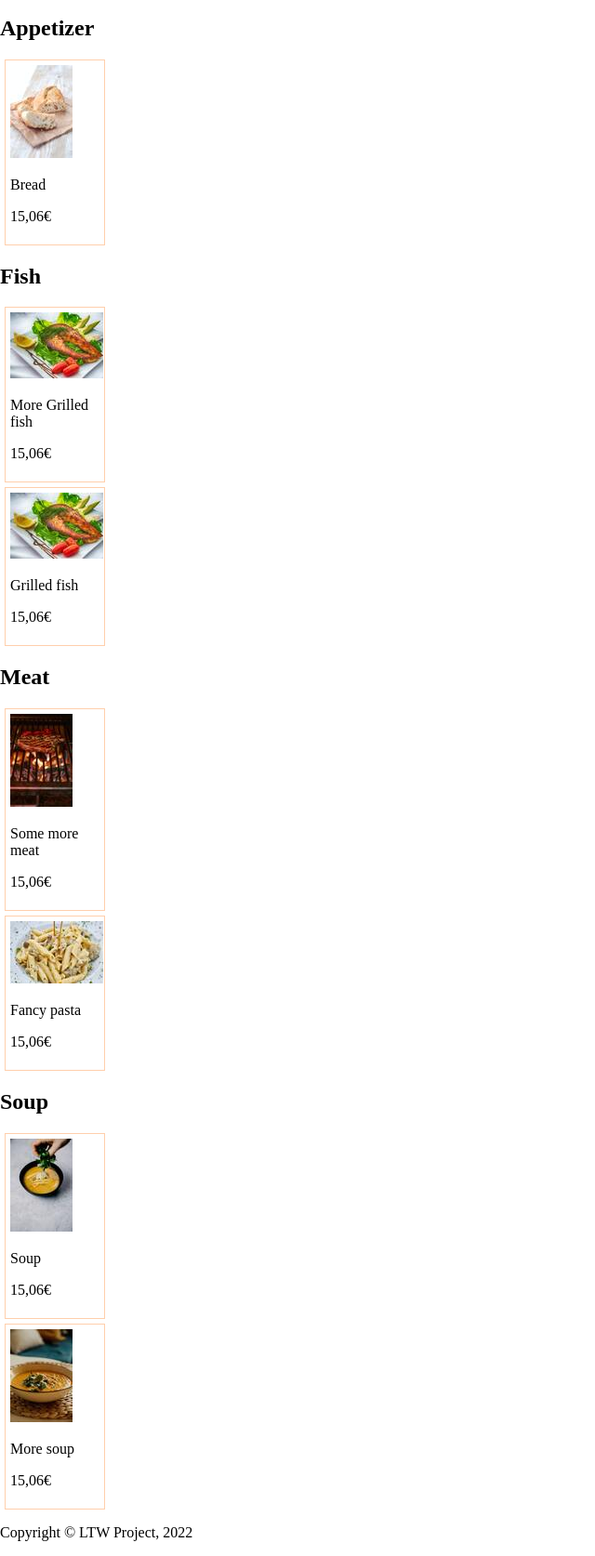
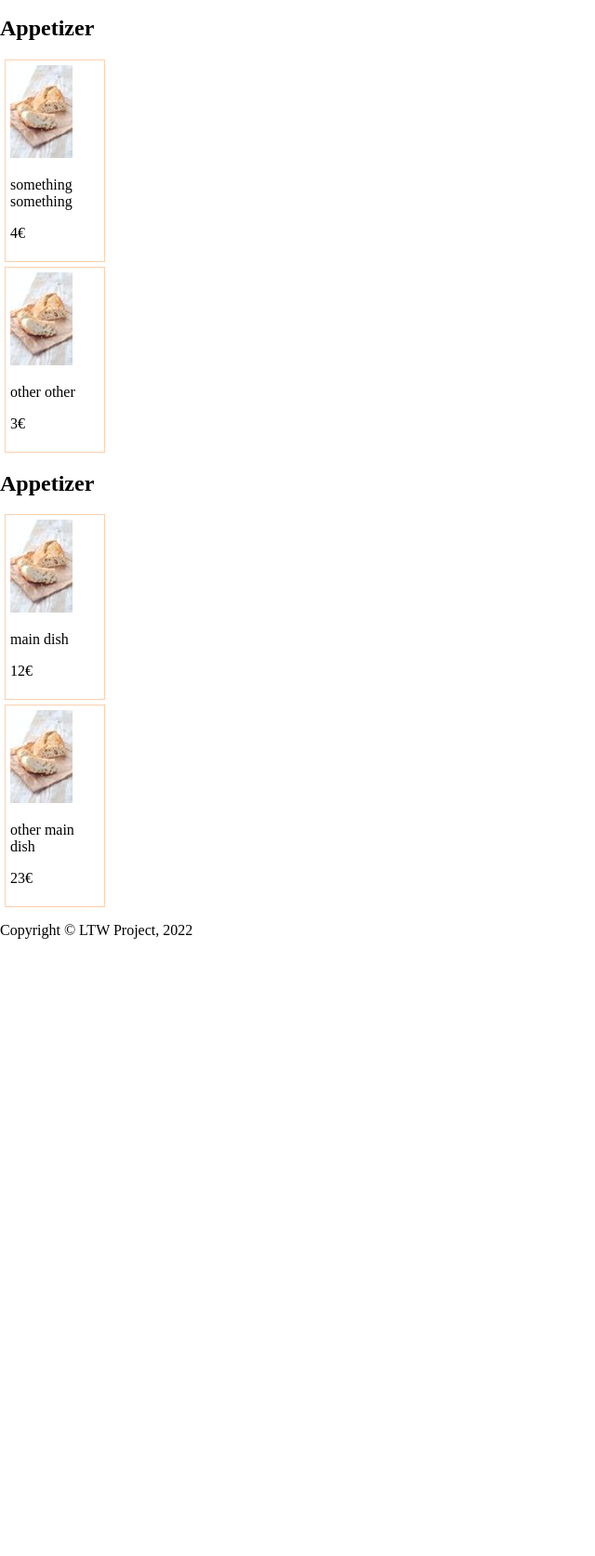
Before and after one commit to ICWeiner/FEUP-LTW, a PHP site: page /restaurantPage.php in a window 1280 px wide. Shown: the part 183-1857 px from the top of the page at 93% size, without its empty margins (0-640 px from the left). After the commit the page ends 1193 px from the top, so only its background shows below. Run offline with PHP 8.4, Linux system fonts and the light colour scheme.

Commit message:
finished template for restaurant page

```diff
--- a/restaurantPage.php
+++ b/restaurantPage.php
@@ -1,90 +1,22 @@
-<!DOCTYPE html>
-    <html lang="en">
-    <head>
-        <meta charset="UTF-8">
-        <link rel="stylesheet" href="style.css">
-        <title>Brand Spanking NEW Unter Eats</title>
-    </head>
-    <body>
+<?php
+    declare(strict_types = 1);
 
-        <header>
-            <h1>NEW Unter Eats</h1>
-            <a href="cart.php">Cart
-            <img src="./TestImages/cartIcon.png" alt="cart icon"></a>
-            <p>Nome de utilizador</p>
-        </header>
+    require_once('templates/common.tpl.php');
 
-        <main>
+    //TODO: take this array out and read this data from DB instead
+    $appetizers = array(
+        array('name' => 'something something','price'=>'4'),
+        array('name' => 'other other','price'=>'3')
+    );
 
-        <h2>Restaurant: Someplace Special - Porto</h2>
+    $dishes = array(
+        array('name' => 'main dish','price'=>'12'),
+        array('name' => 'other main dish','price'=>'23')
+    );
 
-        <section class="category" id="appetizer">
-            <h2>Appetizer</h2>
-            <div>
 
-                <img src="testImages/bread.jpg" alt="foto do prato">
-                <p hidden>There are many variations of passages of Lorem Ipsum available, but the majority have suffered alteration in some form, by injected humour, or randomised words which don't look even slightly believable.</p>
-                <p>Bread</p>
-                <p>15,06&euro;</p>
-            </div>
-        </section>
 
-        <section class="category" id="fish">
-            <h2>Fish</h2>
-            <div>
-
-                    <img src="testImages/fish.jpg" alt="foto do prato">
-                    <p hidden>There are many variations of passages of Lorem Ipsum available, but the majority have suffered alteration in some form, by injected humour, or randomised words which don't look even slightly believable.</p>
-                    <p>More Grilled fish</p>
-                    <p>15,06&euro;</p>
-            </div>
-            <div>
-
-                    <img src="testImages/fish.jpg" alt="foto do prato">
-                    <p hidden>There are many variations of passages of Lorem Ipsum available, but the majority have suffered alteration in some form, by injected humour, or randomised words which don't look even slightly believable.</p>
-                    <p>Grilled fish</p>
-                    <p>15,06&euro;</p>
-            </div>
-        </section>
-
-        <section class="category" id="meat">
-            <h2>Meat</h2>
-            <div>
-
-                    <img src="testImages/meat.jpg" alt="foto do prato">
-                    <p hidden>There are many variations of passages of Lorem Ipsum available, but the majority have suffered alteration in some form, by injected humour, or randomised words which don't look even slightly believable.</p>
-                    <p>Some more meat</p>
-                    <p>15,06&euro;</p>
-            </div>
-            <div>
-
-                    <img src="testImages/pasta.jpg" alt="foto do prato">
-                    <p hidden>There are many variations of passages of Lorem Ipsum available, but the majority have suffered alteration in some form, by injected humour, or randomised words which don't look even slightly believable.</p>
-                    <p>Fancy pasta</p>
-                    <p>15,06&euro;</p>
-            </div>
-        </section>
-
-        <section class="category" id="soup">
-            <h2>Soup</h2>
-            <div>
-
-                    <img src="testImages/soup2.jpg" alt="foto do prato">
-                    <p hidden>There are many variations of passages of Lorem Ipsum available, but the majority have suffered alteration in some form, by injected humour, or randomised words which don't look even slightly believable.</p>
-                    <p>Soup</p>
-                    <p>15,06&euro;</p>
-            </div>
-            <div>
-
-                    <img src="testImages/soup1.jpg" alt="foto do prato">
-                    <p hidden>There are many variations of passages of Lorem Ipsum available, but the majority have suffered alteration in some form, by injected humour, or randomised words which don't look even slightly believable.</p>
-                    <p>More soup</p>
-                    <p>15,06&euro;</p>
-            </div>
-        </section>
-    </main>
-    <footer>
-        <p>Copyright &copy; LTW Project, 2022</p>
-    </footer>
-    </body>
-</html>
+    drawHeader();
+    drawRestaurant($appetizers,$dishes);
+    drawFooter();
+?>
--- a/templates/common.tpl.php
+++ b/templates/common.tpl.php
@@ -28,7 +28,7 @@
 	</html>
 <?php } ?>
 
-<?php function drawProfile(array $user) { ?><!-- this really should NOT be an array but oh well -->
+<?php function drawProfile(array $user) { ?>
 			<main>
 				<div class="profile_navbar">
 					<nav>
@@ -61,3 +61,38 @@
 			</main>
 
 <?php } ?>
+
+<?php function drawRestaurant(array $appetizers, array $dishes) { ?><!-- passar tudo por um unico array?-->
+	<main>
+		<!-- TODO get restaurant name and put it below this line-->
+		<h2>Restaurant: Someplace Special - Porto</h2>
+
+		<section class="category">
+			<!-- TODO get category name and put it below this line-->
+			<h2>Appetizer</h2>
+			<?php if( !empty($appetizers)){
+				foreach ($appetizers as $appetizer){ ?>
+				<div>
+				<img src="testImages/bread.jpg" alt="foto do prato">
+				<p><?=$appetizer['name']?></p>
+				<p><?=$appetizer['price']?>&euro;</p>
+				</div>
+				<?php } } ?>
+
+		</section>
+
+	   <section class="category">
+	   		<!-- TODO get category name and put it below this line-->
+			<h2>Appetizer</h2>
+			<?php if( !empty($dishes)){
+				foreach ($dishes as $dish){ ?>
+
+				<div>
+				<img src="testImages/bread.jpg" alt="foto do prato">
+				<p><?=$dish['name']?></p>
+				<p><?=$dish['price']?>&euro;</p>
+				</div>
+				<?php } } ?>
+		</section>
+	</main>
+<?php } ?>
```
